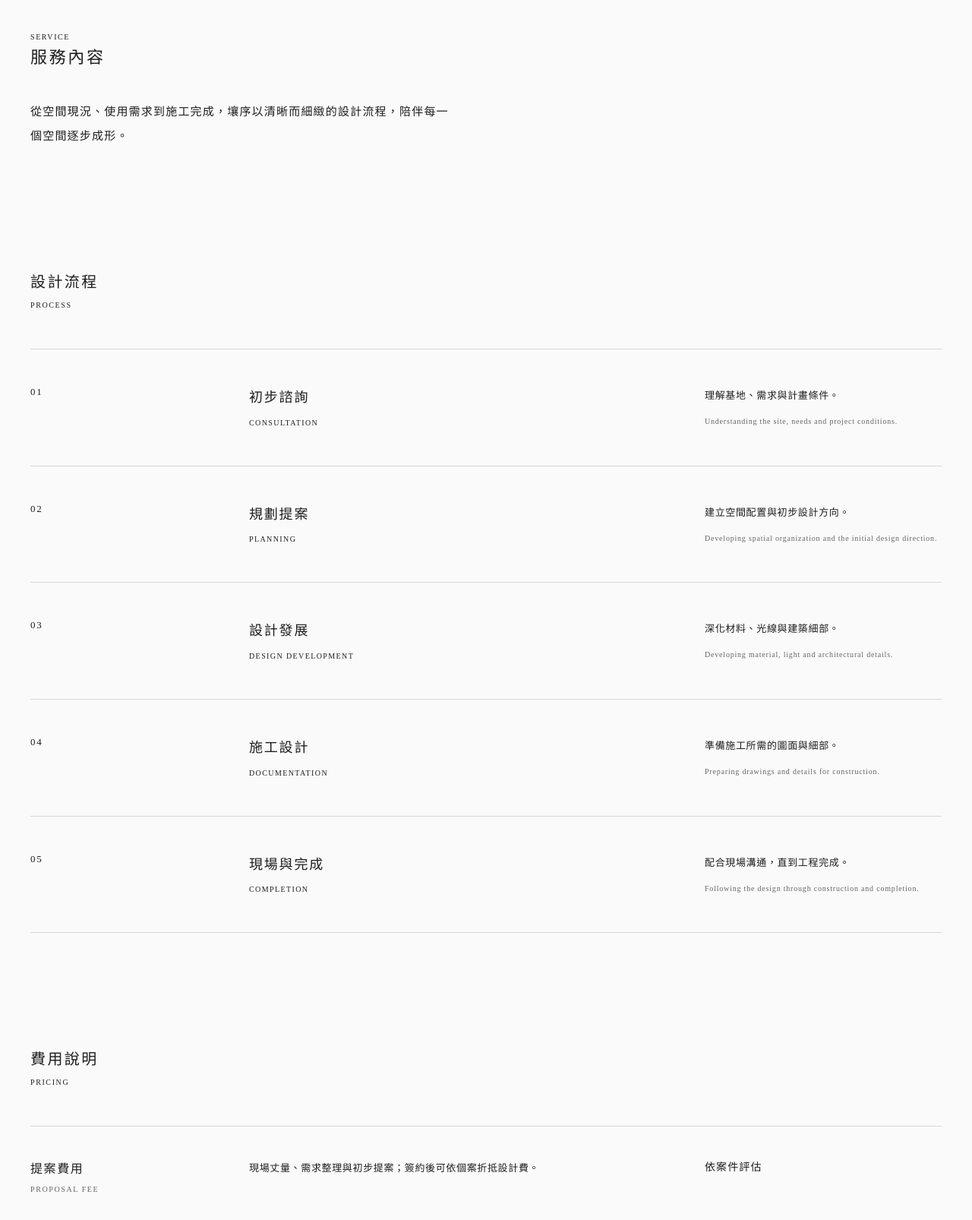
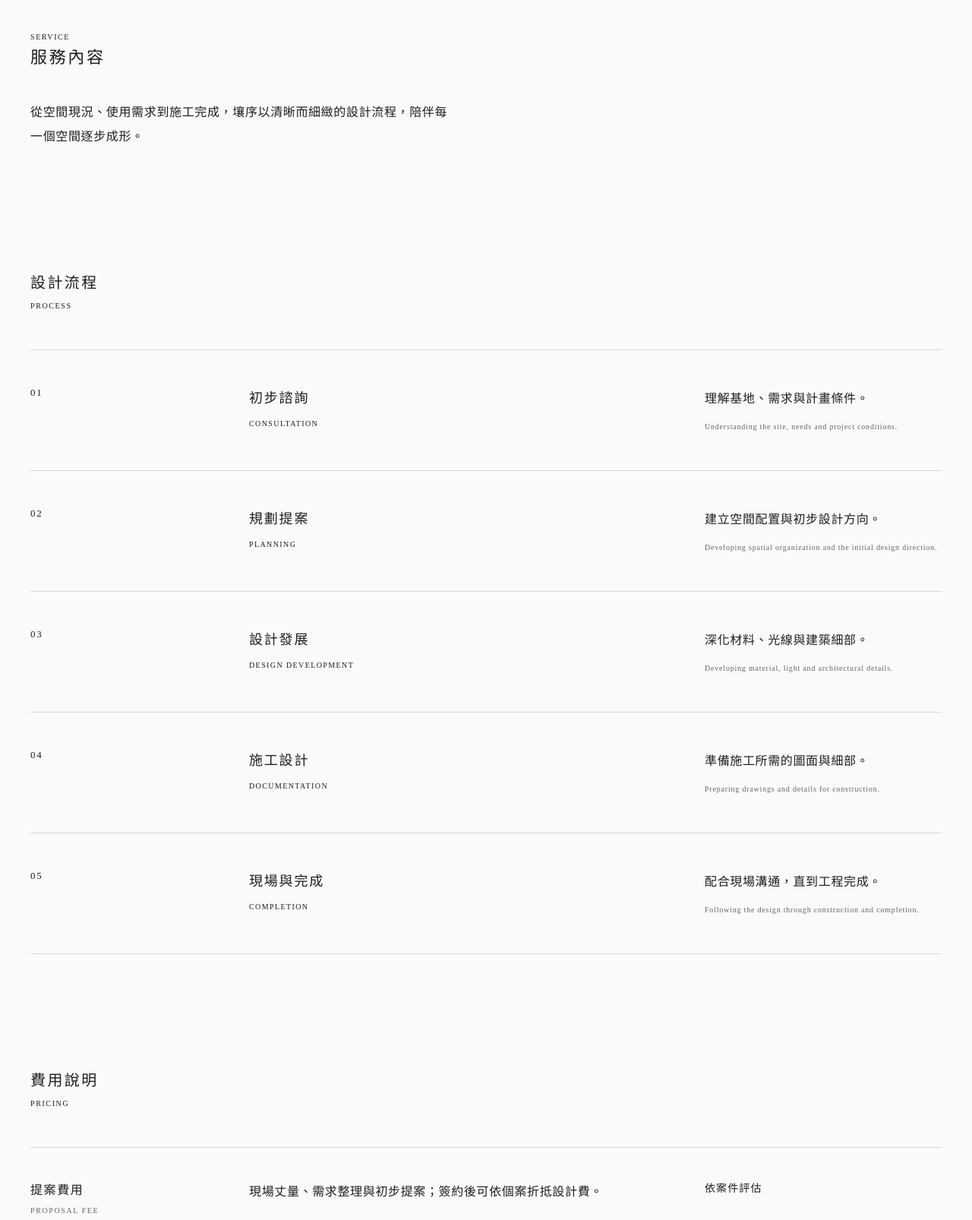
Before and after one commit to ranshustudio-gif/rangshu-studio, a plain HTML site: page service.html in a window 1280 px wide. Shown: the part 140-1746 px from the top of the page at 76% size. Drawn offline with Linux system fonts and the light colour scheme.

Commit message:
Add journal post date and unify site typography

```diff
--- a/public-site.css
+++ b/public-site.css
@@ -1,5 +1,5 @@
 /* Shared public-site frame, derived from the reference site's fixed-header system. */
-:root { --rs-paper:#fafafa; --rs-ink:#1e1e1e; --rs-header-h:120px; --rs-side:24px; --rs-serif:"Yu Mincho","YuMincho","Hiragino Mincho ProN","Hiragino Mincho Pro","Noto Serif JP",serif; }
+:root { --rs-paper:#fafafa; --rs-ink:#1e1e1e; --rs-header-h:120px; --rs-side:24px; --rs-serif:"Yu Mincho","YuMincho","Hiragino Mincho ProN","Hiragino Mincho Pro","Noto Serif JP",serif; --rs-body-serif:"Noto Serif TC","Noto Serif JP","Yu Mincho","YuMincho","Hiragino Mincho ProN",serif; }
 body.rs-public { background:var(--rs-paper); color:var(--rs-ink); }
 .rs-site-header { position:fixed; z-index:1000; inset:0 0 auto; display:flex; align-items:center; justify-content:space-between; width:100%; height:var(--rs-header-h); padding:0 var(--rs-side); background:transparent; color:#c6c6c6; font-family:var(--rs-serif); mix-blend-mode:exclusion; }
 .rs-brand { display:flex; flex-direction:column; align-items:flex-start; gap:2px; color:inherit; text-decoration:none; white-space:nowrap; }
@@ -18,6 +18,7 @@ body.rs-public { background:var(--rs-paper); color:var(--rs-ink); }
 .rs-drawer-en { display:block; margin-top:5px; font-size:9px; letter-spacing:.18em; }
 .rs-drawer-social { display:inline-block; margin-top:16px; font-size:12px; letter-spacing:.06em; }
 .rs-public-page { padding-top:180px; }
+.rs-body-copy { font-family:var(--rs-body-serif) !important; font-weight:400 !important; font-size:16px !important; line-height:2 !important; letter-spacing:.04em !important; }
 @media (min-width:1024px) { :root { --rs-side:36px; } }
 @media (min-width:601px) and (max-width:1023px) { .rs-desktop-nav { font-size:14px; gap:16px; } }
-@media (max-width:600px) { :root { --rs-header-h:90px; --rs-side:20px; } .rs-desktop-nav { display:none; } .rs-menu-button { display:block; } .rs-brand-jp { font-size:14px; } .rs-brand-en { font-size:9px; } .rs-drawer-close { top:22px; right:20px; } .rs-public-page { padding-top:132px; } }
+@media (max-width:600px) { :root { --rs-header-h:90px; --rs-side:20px; } .rs-desktop-nav { display:none; } .rs-menu-button { display:block; } .rs-brand-jp { font-size:14px; } .rs-brand-en { font-size:9px; } .rs-drawer-close { top:22px; right:20px; } .rs-public-page { padding-top:132px; } .rs-body-copy { font-size:15px !important; line-height:2 !important; letter-spacing:.035em !important; } }
--- a/service.html
+++ b/service.html
@@ -23,16 +23,16 @@
   </header>
   <nav id="drawer" class="rs-drawer" aria-label="行動版導覽"><button id="menuClose" class="rs-drawer-close" type="button">CLOSE</button><div class="rs-drawer-inner"><div><ul class="rs-drawer-list"><li><a href="works.html"><span class="rs-drawer-jp">作品</span><span class="rs-drawer-en">WORKS</span></a></li><li><a href="service.html"><span class="rs-drawer-jp">服務內容</span><span class="rs-drawer-en">SERVICE</span></a></li><li><a href="index.html#about"><span class="rs-drawer-jp">關於</span><span class="rs-drawer-en">ABOUT</span></a></li><li><a href="index.html#journal"><span class="rs-drawer-jp">建築・空間紀錄</span><span class="rs-drawer-en">JOURNAL</span></a></li><li><a href="index.html#contact"><span class="rs-drawer-jp">聯絡</span><span class="rs-drawer-en">CONTACT</span></a></li></ul><a class="rs-drawer-social" href="https://www.instagram.com/" target="_blank" rel="noopener noreferrer">Instagram</a></div></div></nav>
   <main class="service-page">
-    <section class="service-intro"><span class="service-kicker">SERVICE</span><h1 class="service-title">服務內容</h1><p class="service-lead">從空間現況、使用需求到施工完成，壤序以清晰而細緻的設計流程，陪伴每一個空間逐步成形。</p></section>
+    <section class="service-intro"><span class="service-kicker">SERVICE</span><h1 class="service-title">服務內容</h1><p class="service-lead rs-body-copy">從空間現況、使用需求到施工完成，壤序以清晰而細緻的設計流程，陪伴每一個空間逐步成形。</p></section>
     <section class="service-section"><div class="service-section-head"><h2>設計流程</h2><span>PROCESS</span></div><div class="service-steps">
-      <article class="service-step"><div class="service-number">01</div><div><h3 class="service-name">初步諮詢<span class="service-name-en">CONSULTATION</span></h3></div><p class="service-detail">理解基地、需求與計畫條件。<span>Understanding the site, needs and project conditions.</span></p></article>
-      <article class="service-step"><div class="service-number">02</div><div><h3 class="service-name">規劃提案<span class="service-name-en">PLANNING</span></h3></div><p class="service-detail">建立空間配置與初步設計方向。<span>Developing spatial organization and the initial design direction.</span></p></article>
-      <article class="service-step"><div class="service-number">03</div><div><h3 class="service-name">設計發展<span class="service-name-en">DESIGN DEVELOPMENT</span></h3></div><p class="service-detail">深化材料、光線與建築細部。<span>Developing material, light and architectural details.</span></p></article>
-      <article class="service-step"><div class="service-number">04</div><div><h3 class="service-name">施工設計<span class="service-name-en">DOCUMENTATION</span></h3></div><p class="service-detail">準備施工所需的圖面與細部。<span>Preparing drawings and details for construction.</span></p></article>
-      <article class="service-step"><div class="service-number">05</div><div><h3 class="service-name">現場與完成<span class="service-name-en">COMPLETION</span></h3></div><p class="service-detail">配合現場溝通，直到工程完成。<span>Following the design through construction and completion.</span></p></article>
+      <article class="service-step"><div class="service-number">01</div><div><h3 class="service-name">初步諮詢<span class="service-name-en">CONSULTATION</span></h3></div><p class="service-detail rs-body-copy">理解基地、需求與計畫條件。<span>Understanding the site, needs and project conditions.</span></p></article>
+      <article class="service-step"><div class="service-number">02</div><div><h3 class="service-name">規劃提案<span class="service-name-en">PLANNING</span></h3></div><p class="service-detail rs-body-copy">建立空間配置與初步設計方向。<span>Developing spatial organization and the initial design direction.</span></p></article>
+      <article class="service-step"><div class="service-number">03</div><div><h3 class="service-name">設計發展<span class="service-name-en">DESIGN DEVELOPMENT</span></h3></div><p class="service-detail rs-body-copy">深化材料、光線與建築細部。<span>Developing material, light and architectural details.</span></p></article>
+      <article class="service-step"><div class="service-number">04</div><div><h3 class="service-name">施工設計<span class="service-name-en">DOCUMENTATION</span></h3></div><p class="service-detail rs-body-copy">準備施工所需的圖面與細部。<span>Preparing drawings and details for construction.</span></p></article>
+      <article class="service-step"><div class="service-number">05</div><div><h3 class="service-name">現場與完成<span class="service-name-en">COMPLETION</span></h3></div><p class="service-detail rs-body-copy">配合現場溝通，直到工程完成。<span>Following the design through construction and completion.</span></p></article>
     </div></section>
-    <section class="service-section"><div class="service-section-head"><h2>費用說明</h2><span>PRICING</span></div><div class="service-pricing"><article class="service-price"><h3>提案費用<span class="service-en">PROPOSAL FEE</span></h3><p>現場丈量、需求整理與初步提案；簽約後可依個案折抵設計費。</p><strong>依案件評估</strong></article><article class="service-price"><h3>設計費用<span class="service-en">DESIGN FEE</span></h3><p>依空間尺度、設計範圍與服務內容，提供完整設計與圖面規劃。</p><strong>依案件評估</strong></article><article class="service-price"><h3>工程預算<span class="service-en">CONSTRUCTION BUDGET</span></h3><p>於設計過程中逐步確認工程內容與預算，讓決策保持清楚。</p><strong>依案件評估</strong></article></div></section>
-    <section class="service-contact"><span class="service-kicker">CONTACT</span><p>若您有空間規劃或設計合作的需求，歡迎與我們聯絡。</p><a href="index.html#contact">CONTACT　→</a></section>
+    <section class="service-section"><div class="service-section-head"><h2>費用說明</h2><span>PRICING</span></div><div class="service-pricing"><article class="service-price"><h3>提案費用<span class="service-en">PROPOSAL FEE</span></h3><p class="rs-body-copy">現場丈量、需求整理與初步提案；簽約後可依個案折抵設計費。</p><strong>依案件評估</strong></article><article class="service-price"><h3>設計費用<span class="service-en">DESIGN FEE</span></h3><p class="rs-body-copy">依空間尺度、設計範圍與服務內容，提供完整設計與圖面規劃。</p><strong>依案件評估</strong></article><article class="service-price"><h3>工程預算<span class="service-en">CONSTRUCTION BUDGET</span></h3><p class="rs-body-copy">於設計過程中逐步確認工程內容與預算，讓決策保持清楚。</p><strong>依案件評估</strong></article></div></section>
+    <section class="service-contact"><span class="service-kicker">CONTACT</span><p class="rs-body-copy">若您有空間規劃或設計合作的需求，歡迎與我們聯絡。</p><a href="index.html#contact">CONTACT　→</a></section>
   </main>
   <script>const drawer=document.getElementById('drawer'),open=document.getElementById('menuOpen'),close=document.getElementById('menuClose');open.addEventListener('click',()=>{drawer.classList.add('open');open.setAttribute('aria-expanded','true')});close.addEventListener('click',()=>{drawer.classList.remove('open');open.setAttribute('aria-expanded','false')});drawer.querySelectorAll('a').forEach(a=>a.addEventListener('click',()=>{drawer.classList.remove('open');open.setAttribute('aria-expanded','false')}));</script>
 </body>
```
Also changed, not shown: journal-post.html (+8 -5 lines), work-post.html (+2 -2 lines).
